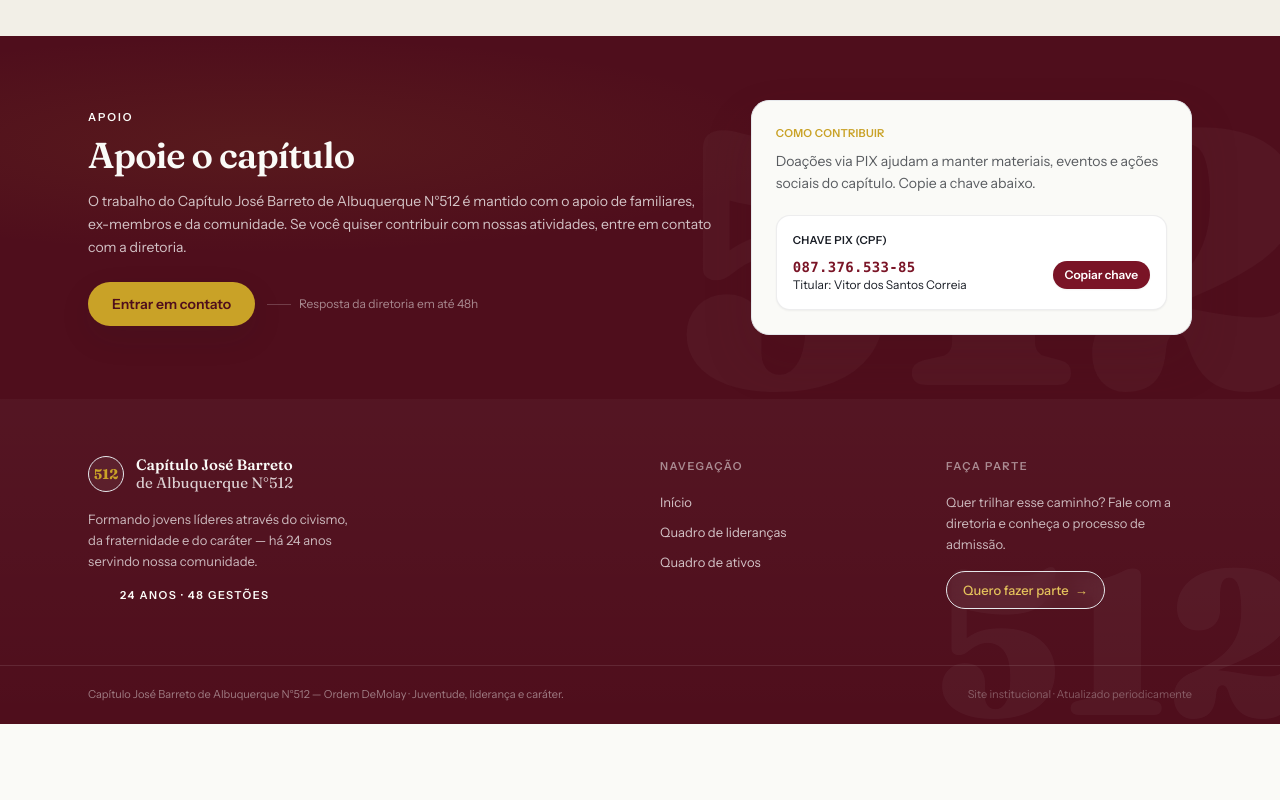
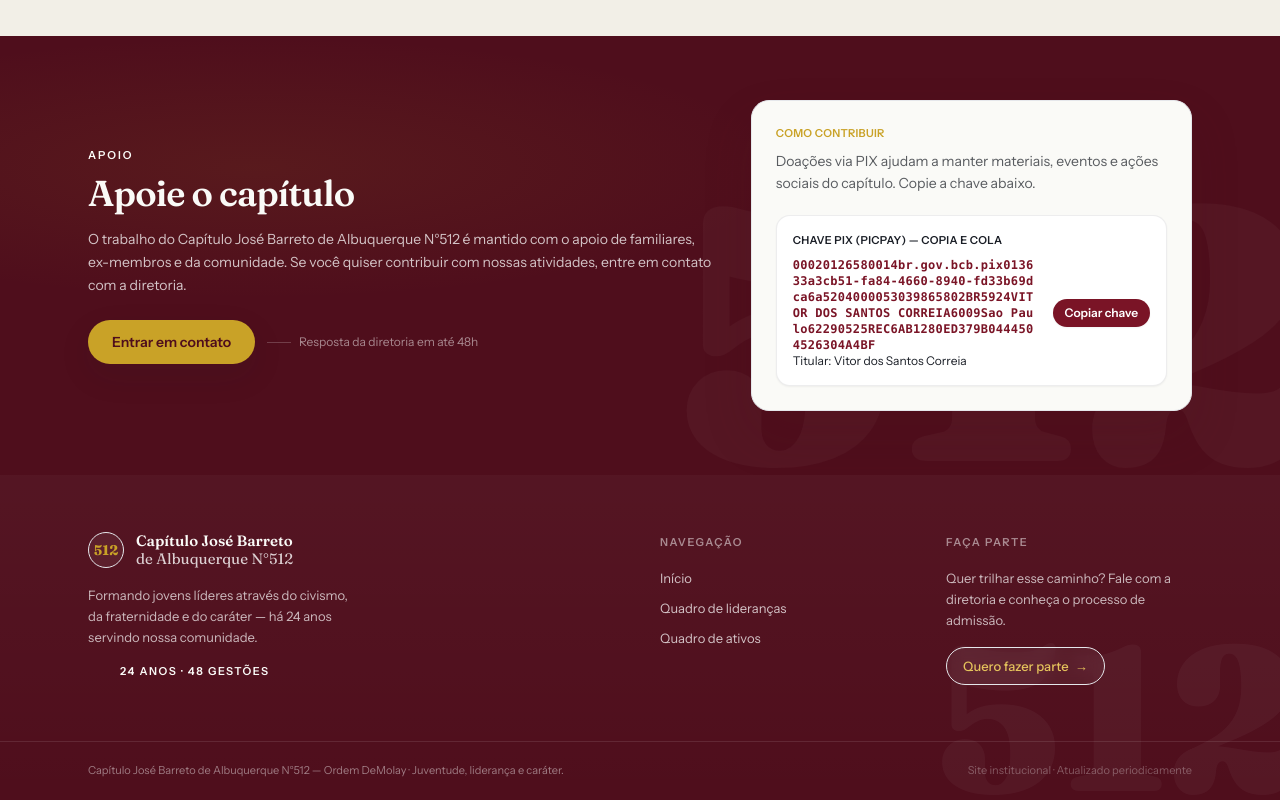
Before and after one commit to vitorcorreia20/site-jba, a Next.js app: page / in a window 1280 px wide. Shown: the part 5894-6694 px from the top of the page. Before the commit the page ends 6618 px from the top, so only its background shows below. Built offline with nearby package versions, Linux system fonts and the light colour scheme.

Commit message:
fix(pix): atualiza chave PIX para PicPay copia e cola
- label CPF -> PicPay Copia e Cola
- exibe BR Code completo com break-all para evitar overflow
- corrige CopyPixButton para copiar o mesmo BR Code exibido

```diff
--- a/app/page.tsx
+++ b/app/page.tsx
@@ -374,13 +374,13 @@ export default async function HomePage() {
                 Doações via PIX ajudam a manter materiais, eventos e ações sociais do capítulo. Copie a chave abaixo.
               </p>
               <div className="mt-5 rounded-[14px] border border-[var(--ink-faint)] bg-white p-4 shadow-sm">
-                <p className="text-[11px] font-semibold uppercase tracking-wide text-[var(--ink)]/50">Chave PIX (CPF)</p>
+                <p className="text-[11px] font-semibold uppercase tracking-wide text-[var(--ink)]/50">Chave PIX (PicPay) — Copia e Cola</p>
                 <div className="mt-2 flex flex-wrap items-center justify-between gap-3">
-                  <div>
-                    <p className="font-mono text-sm font-semibold tracking-wide text-[var(--crimson)]">087.376.533-85</p>
+                  <div className="min-w-0 flex-1">
+                    <p className="break-all font-mono text-[11px] font-semibold leading-relaxed tracking-wide text-[var(--crimson)] sm:text-xs">00020126580014br.gov.bcb.pix013633a3cb51-fa84-4660-8940-fd33b69dca6a5204000053039865802BR5924VITOR DOS SANTOS CORREIA6009Sao Paulo62290525REC6AB1280ED379B0444504526304A4BF</p>
                     <p className="text-xs text-[var(--ink)]/60">Titular: Vitor dos Santos Correia</p>
                   </div>
-                  <CopyPixButton pix="08737653385" />
+                  <CopyPixButton pix="00020126580014br.gov.bcb.pix013633a3cb51-fa84-4660-8940-fd33b69dca6a5204000053039865802BR5924VITOR DOS SANTOS CORREIA6009Sao Paulo62290525REC6AB1280ED379B0444504526304A4BF" />
                 </div>
               </div>
             </div>
```
